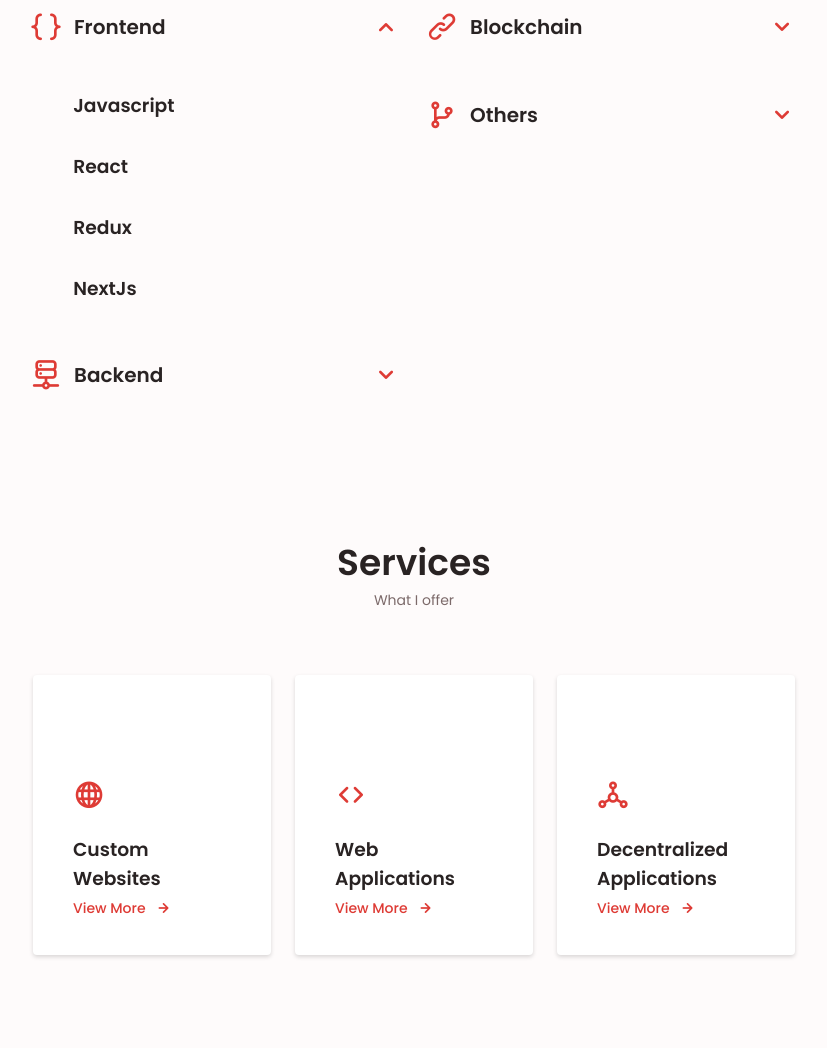
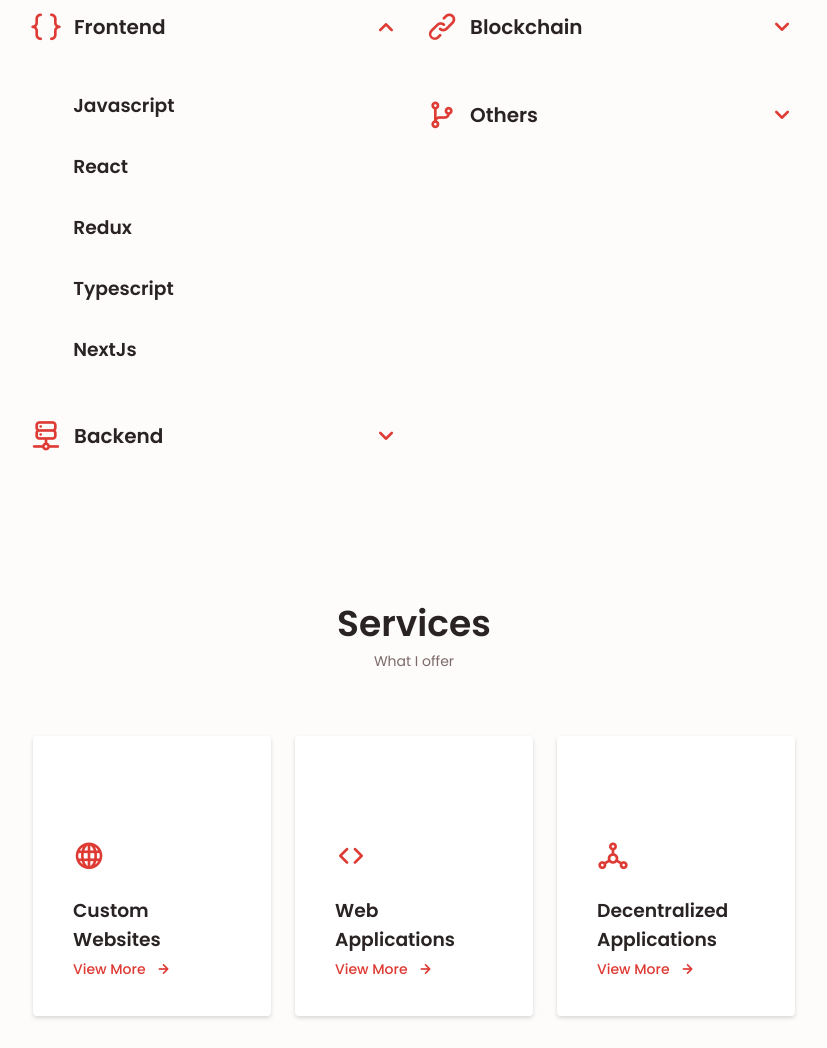
Before and after one commit to ccurves/ccurves.github.io, a plain HTML site: page index.html in a window 1280 px wide. Shown: the part 1341-2389 px from the top of the page, without its empty margins (226-1053 px from the left). Drawn offline with nearby package versions, Linux system fonts and the light colour scheme.

Commit message:
Made changes

```diff
--- a/index.html
+++ b/index.html
@@ -249,6 +249,11 @@
                 <div class="skills__data">
                   <div class="skills__titles">
                     <h3 class="skills__name">Redux</h3>
+                  </div>
+                </div>
+                <div class="skills__data">
+                  <div class="skills__titles">
+                    <h3 class="skills__name">Typescript</h3>
                   </div>
                 </div>
                 <div class="skills__data">
```
